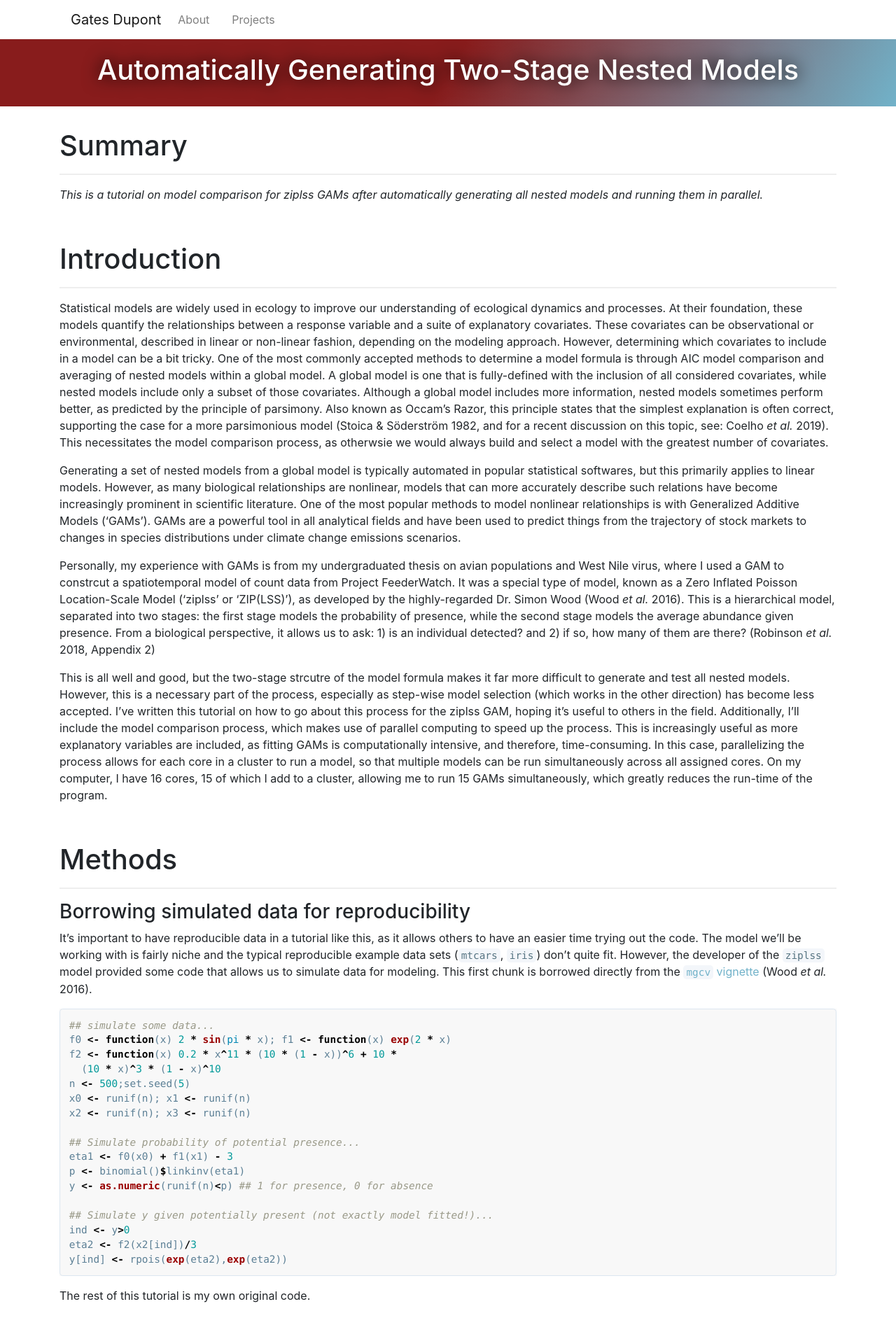
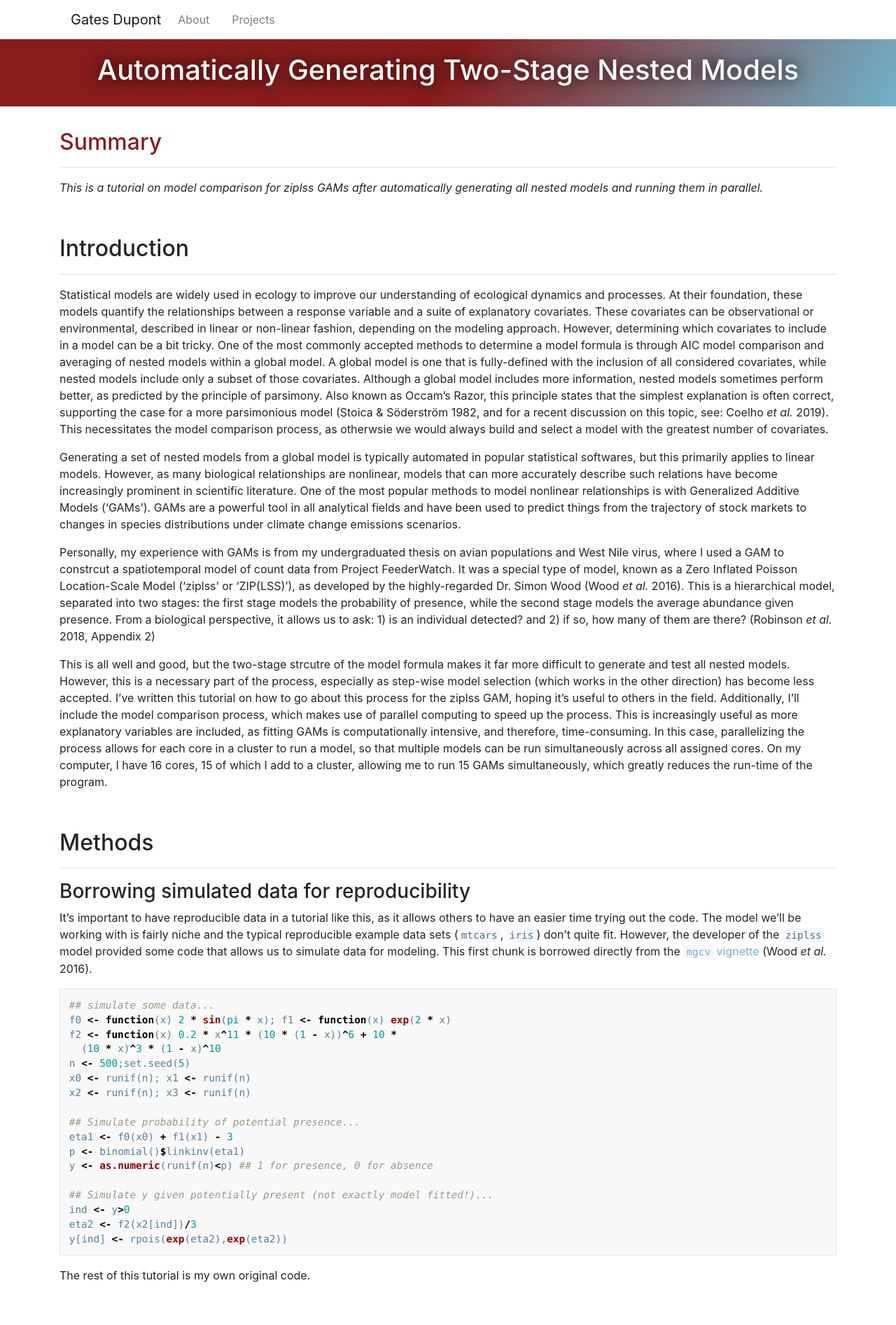
Before and after one commit to chrisyeh96/chrisyeh96.github.io, a Jekyll site: the page built from _posts/2019-05-29-Auto-Nested-Mod.md, in a window 1280 px wide. Shown: the top 1893 px of the page at 70% size. Built offline with Jekyll 4.4.1, drawn with Linux system fonts in a browser that asks for light colours; nearby versions of some CDN libraries.

Commit message:
Update 2019-05-29-Auto-Nested-Mod.md

````diff
--- a/_posts/2019-05-29-Auto-Nested-Mod.md
+++ b/_posts/2019-05-29-Auto-Nested-Mod.md
@@ -5,13 +5,13 @@ published: true
 use_code: true
 ---
 
-# Summary
+## <span style="color:#881c1c">Summary</span>
 ---
 <i>This is a tutorial on model comparison for ziplss GAMs after automatically generating all nested models and running them in parallel.</i>
 
 <br>
 
-# Introduction
+## Introduction
 ---
 Statistical models are widely used in ecology to improve our understanding of ecological dynamics and processes. At their foundation, these models quantify the relationships between a response variable and a suite of explanatory covariates. These covariates can be observational or environmental, described in linear or non-linear fashion, depending on the modeling approach. However, determining which covariates to include in a model can be a bit tricky. One of the most commonly accepted methods to determine a model formula is through AIC model comparison and averaging of nested models within a global model. A global model is one that is fully-defined with the inclusion of all considered covariates, while nested models include only a subset of those covariates. Although a global model includes more information, nested models sometimes perform better, as predicted by the principle of parsimony. Also known as Occam's Razor, this principle states that the simplest explanation is often correct, supporting the case for a more parsimonious model (Stoica & Söderström 1982, and for a recent discussion on this topic, see: Coelho *et al.* 2019). This necessitates the model comparison process, as otherwsie we would always build and select a model with the greatest number of covariates.
 
@@ -23,7 +23,7 @@ This is all well and good, but the two-stage strcutre of the model formula makes
 
 <br>
 
-# Methods
+## Methods
 ---
 ### Borrowing simulated data for reproducibility
 
@@ -338,7 +338,7 @@ models.aictab = models.aictab[order(models.aictab["deltaAIC"]), ]
 models.aictab = round(models.aictab,2)
 ```
 
-# Results
+## Results
 ---
 Finally, we can print the resulting model comparison table.
 
@@ -365,7 +365,7 @@ print(models.aictab)
     `N(.,.)Phi(.,.)`     2.00 3095.28  1375.81   0.00    0.00
 ```
 
-# Discussion
+## Discussion
 ---
 In this example, one of the nested models performs significantly better than the global model (ΔAIC > 2), although the global model still has a weight of ~22%. After this, we would be able to use these model weights for model averaging.
 
````
